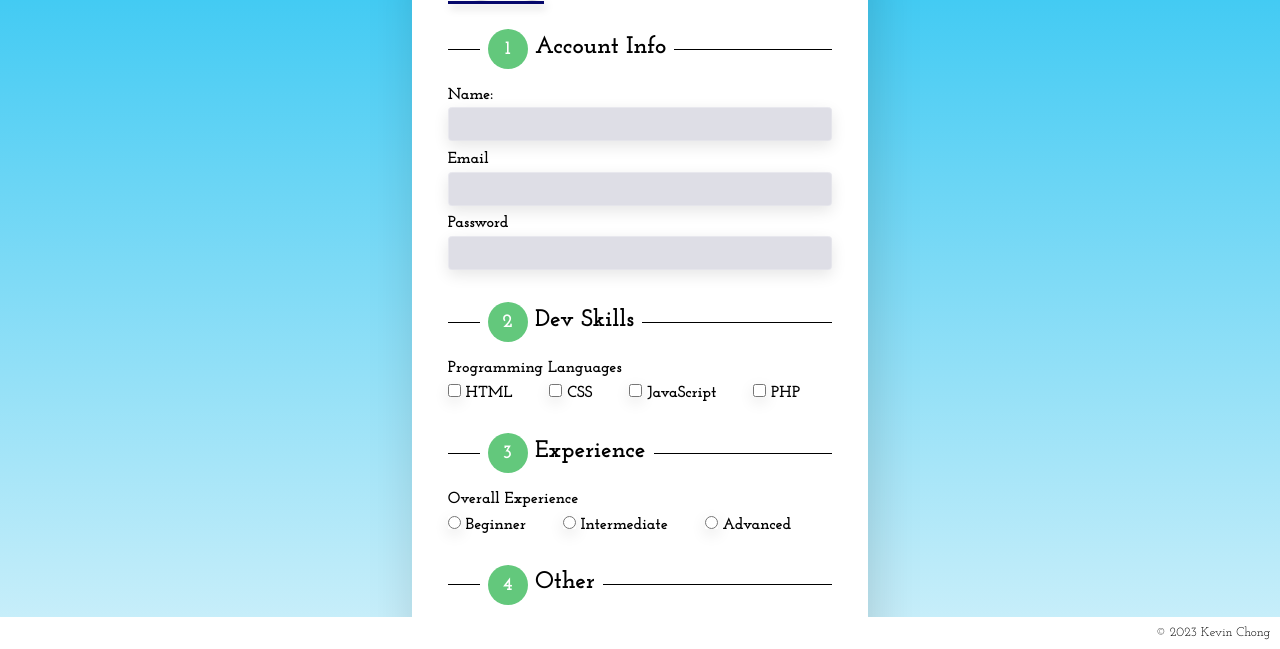
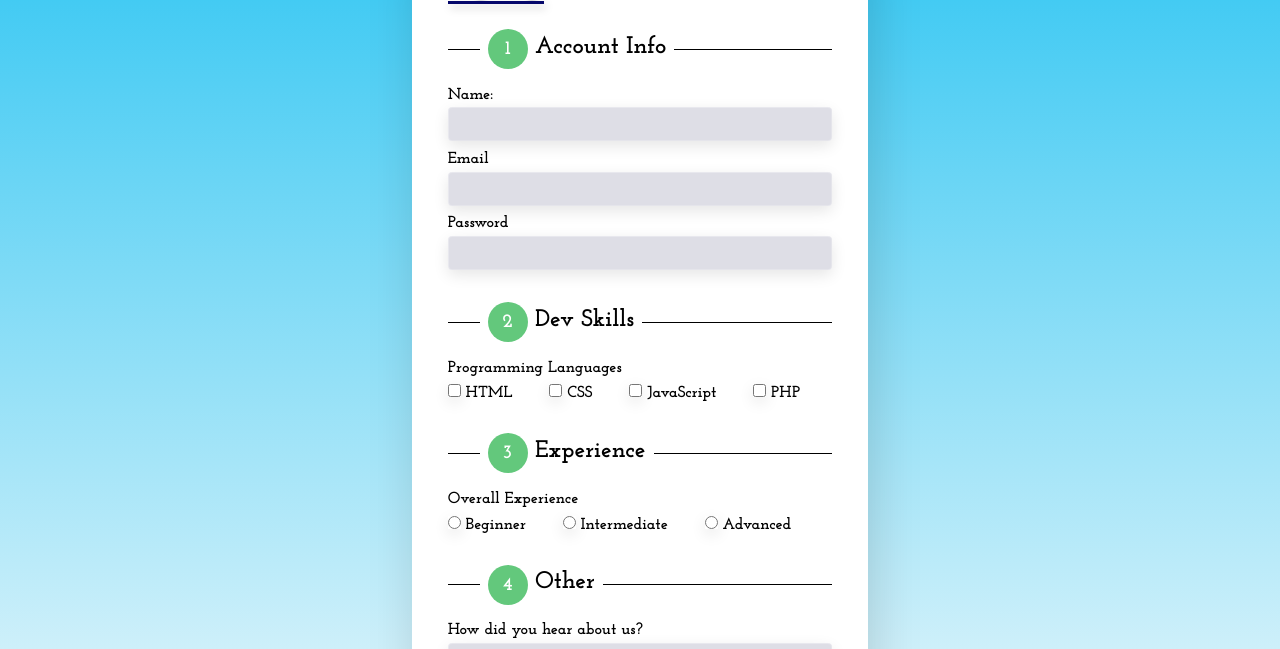
Before and after one commit to kchong30/fwd2-a01-htmlform, a plain HTML site: page index.html in a window 1280 px wide. Shown: the part 151-800 px from the top of the page. Drawn offline with Linux system fonts and the light colour scheme.

Commit message:
removed footer

```diff
--- a/index.html
+++ b/index.html
@@ -94,7 +94,6 @@
         </div>
       </section>
     </main>
-    <footer><p>&copy; 2023 Kevin Chong</p></footer>
     <script src="./scripts/script.js"></script>
   </body>
 </html>
```
